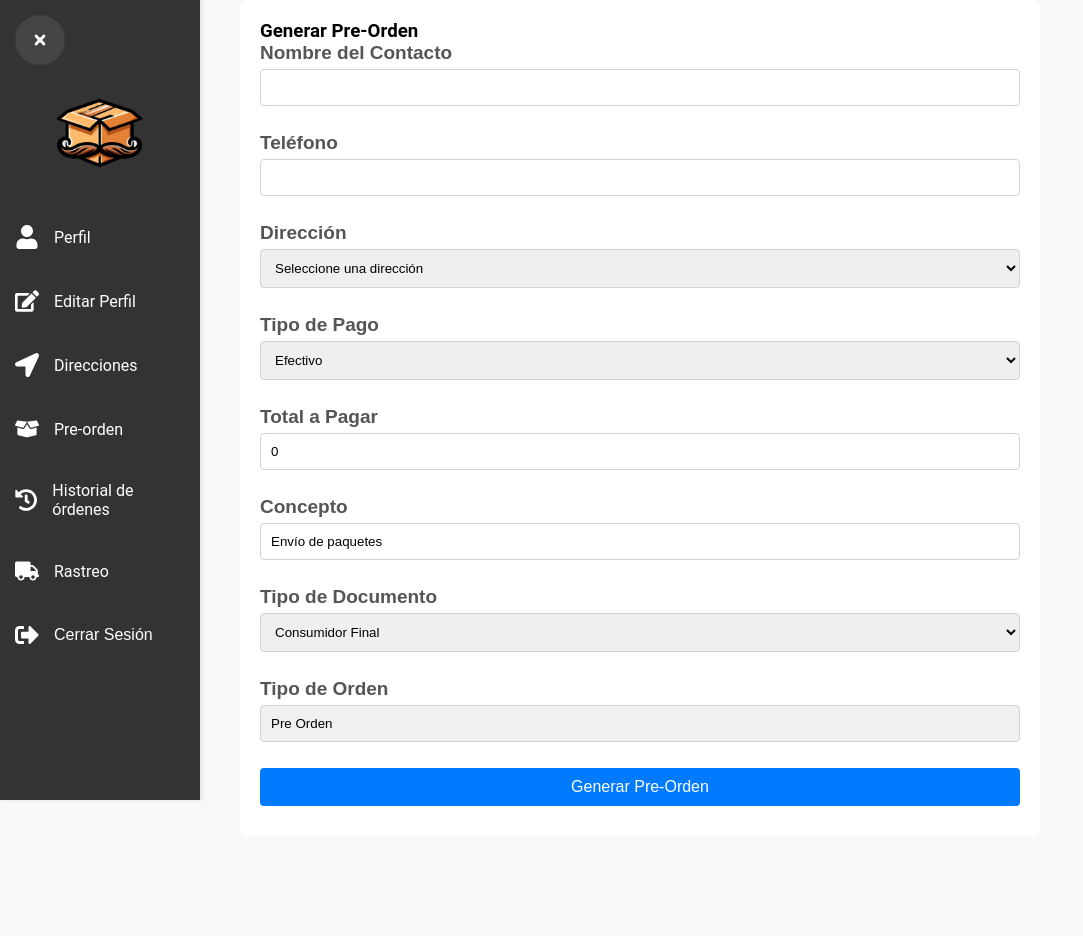
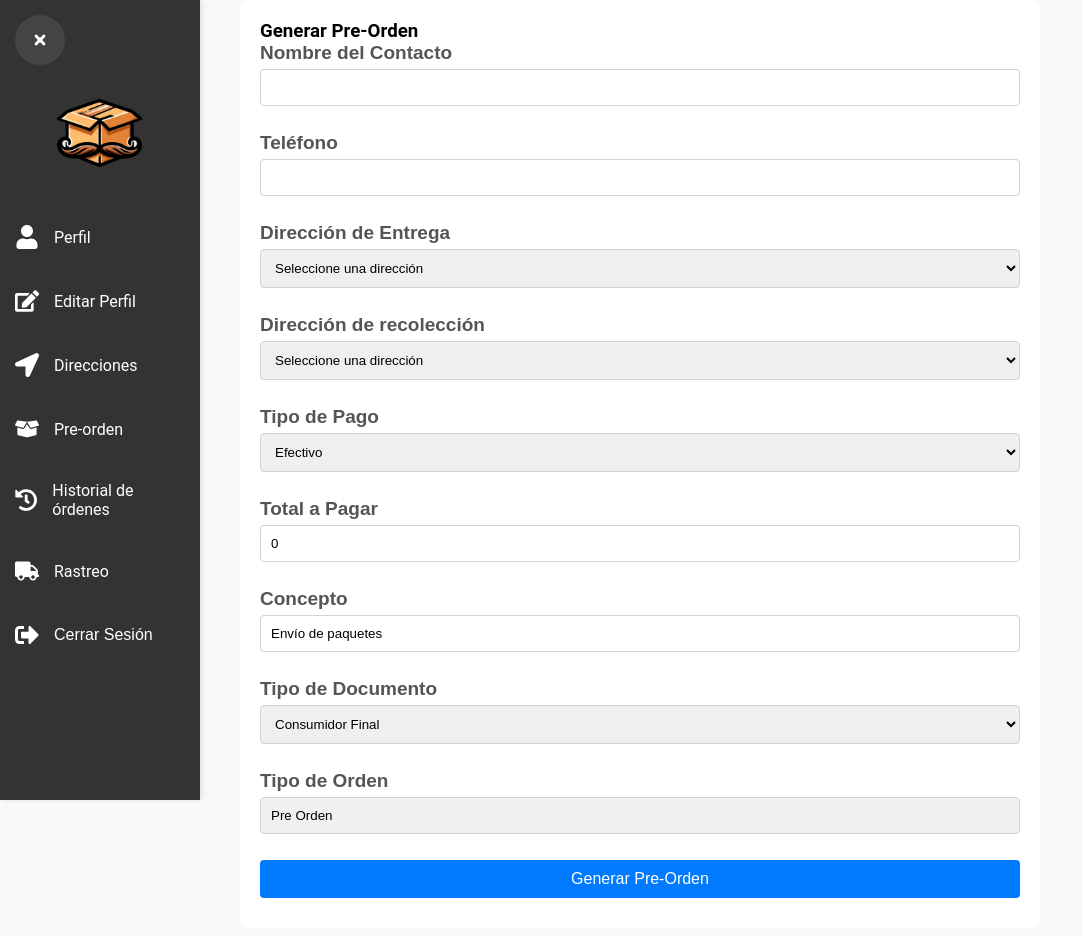
Before and after one commit to AlexLazo/landing-clientes, a React (Vite) app: page /GenerarPreOrden/1 in a window 1280 px wide. Shown: the whole page, without its empty margins (0-1083 px from the left). Before the commit the page ends 846 px from the top, so only its background shows below. Built offline with nearby package versions, Linux system fonts and the light colour scheme; no server answers; sample sign-in values are in the browser's storage.

Commit message:
Dirección de recolección

```diff
--- a/src/pages/GenerarPreOrden.jsx
+++ b/src/pages/GenerarPreOrden.jsx
@@ -33,6 +33,7 @@ export default function GenerarPreOrden() {
   const token = localStorage.getItem("authToken");
   const [errors, setErrors] = useState({});
   const [selectedAddress, setSelectedAddress] = useState(null);
+  const [selectedAddressRecol, setSelectedAddressRecol] = useState(null);
   const [addressChanged, setAddressChanged] = useState(false);
 
   useEffect(() => {
@@ -57,8 +58,13 @@ export default function GenerarPreOrden() {
         }
 
         // Obtener la dirección almacenada
-        const storedAddress = JSON.parse(localStorage.getItem("selectedAddress") || "{}");
-        setSelectedAddress(storedAddress);
+        const storedAddress = JSON.parse(localStorage.getItem("selectedRecoleccion"));
+        setSelectedAddressRecol(storedAddress);
+        console.log("Selected address:", storedAddress);
+
+        const storedAddressEntre = JSON.parse(localStorage.getItem("selectedEntrega"));
+        setSelectedAddress(storedAddressEntre);
+        console.log("Selected address for recollect:", storedAddressEntre);
 
         // Configurar el estado de formData
         setFormData(prevState => ({
@@ -324,7 +330,7 @@ export default function GenerarPreOrden() {
                   <FormFeedback>{errors.telefono}</FormFeedback>
                 </FormGroup>
                 <FormGroup>
-                  <Label for="id_direccion">Dirección</Label>
+                  <Label for="id_direccion">Dirección de Entrega</Label>
                   <Input
                     type="select"
                     name="id_direccion"
@@ -337,6 +343,25 @@ export default function GenerarPreOrden() {
                     {selectedAddress && (
                       <option value={selectedAddress.id}>
                         {selectedAddress.direccion}
+                      </option>
+                    )}
+                  </Input>
+                  <FormFeedback>{errors.id_direccion}</FormFeedback>
+                </FormGroup>
+                <FormGroup>
+                  <Label for="id_direccion">Dirección de recolección</Label>
+                  <Input
+                    type="select"
+                    name="id_direccion"
+                    id="id_direccion"
+                    value={formData.id_direccion}
+                    onChange={handleInputChange}
+                    invalid={!!errors.id_direccion}
+                  >
+                    <option value="">Seleccione una dirección</option>
+                    {selectedAddressRecol && (
+                      <option value={selectedAddressRecol.id}>
+                        {selectedAddressRecol.direccion}
                       </option>
                     )}
                   </Input>
```
